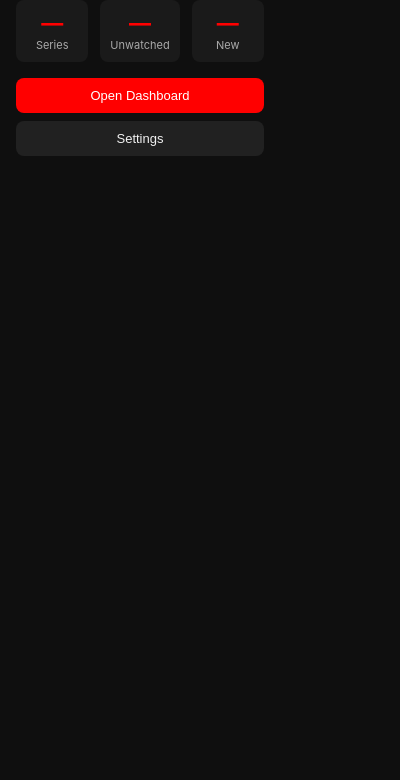
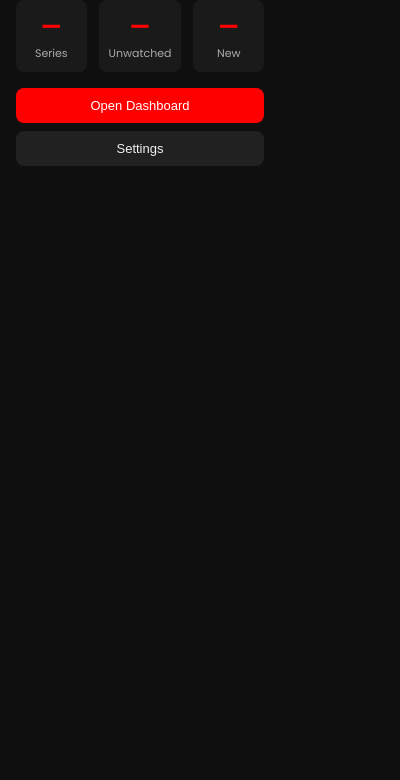
Before and after one commit to LorenzoPrincigalli/YtSeries, a browser extension: page src/popup/popup.html in a window 400 px wide. Shown: the part 64-844 px from the top of the page. Drawn offline with Linux system fonts and the light colour scheme.

Commit message:
feat(frontend): add Poppins font and expanded design tokens
- Bundle Poppins woff2 (400/500/600/700, latin + latin-ext + devanagari)
- New variables.css with @font-face declarations and extended CSS custom properties
- Expanded THEME_COLORS with primaryHover, cardHover, border, modalBg, danger, success, warning, borderLight
- Popup now theme-aware: links variables.css, applies theme on state load
- applyTheme() sets all 14 CSS variables on :root

```diff
--- a/src/popup/popup.html
+++ b/src/popup/popup.html
@@ -2,13 +2,14 @@
 <html>
 <head>
   <meta charset="utf-8">
+  <link rel="stylesheet" href="../tab/variables.css">
   <style>
     * { margin: 0; padding: 0; box-sizing: border-box; }
     body {
       width: 280px;
-      font-family: -apple-system, BlinkMacSystemFont, 'Segoe UI', Roboto, sans-serif;
-      background: #0f0f0f;
-      color: #f1f1f1;
+      font-family: var(--font-primary);
+      background: var(--bg);
+      color: var(--text);
       padding: 16px;
     }
     .header {
@@ -17,46 +18,46 @@
       gap: 10px;
       margin-bottom: 16px;
     }
-    .header img { width: 32px; height: 32px; border-radius: 4px; }
+    .header img { width: 32px; height: 32px; border-radius: var(--radius-sm); }
     .header h1 { font-size: 16px; font-weight: 600; flex: 1; }
     .sync-dot {
       width: 8px;
       height: 8px;
       border-radius: 50%;
-      background: #555;
+      background: var(--border);
       flex-shrink: 0;
     }
-    .sync-dot.connected { background: #2ecc71; }
-    .sync-dot.error { background: #ff0000; }
-    .sync-dot.syncing { background: #f39c12; }
+    .sync-dot.connected { background: var(--success); }
+    .sync-dot.error { background: var(--primary); }
+    .sync-dot.syncing { background: var(--warning); }
     .sync-hint {
       font-size: 11px;
-      color: #888;
+      color: var(--text-muted);
       margin-bottom: 12px;
       line-height: 1.3;
     }
     .stats { display: flex; gap: 12px; margin-bottom: 16px; }
     .stat {
       flex: 1;
-      background: #1a1a1a;
-      border-radius: 8px;
+      background: var(--card-bg);
+      border-radius: var(--radius);
       padding: 10px;
       text-align: center;
     }
-    .stat-num { font-size: 22px; font-weight: 700; color: #ff0000; }
-    .stat-label { font-size: 11px; color: #aaaaaa; margin-top: 2px; }
+    .stat-num { font-size: 22px; font-weight: 700; color: var(--primary); }
+    .stat-label { font-size: 11px; color: var(--text-muted); margin-top: 2px; }
     .btn-pro {
       display: block;
       width: 100%;
       padding: 10px;
       border: none;
-      border-radius: 8px;
+      border-radius: var(--radius);
       font-size: 13px;
       font-weight: 600;
       cursor: pointer;
       text-align: center;
       margin-bottom: 8px;
-      background: linear-gradient(135deg, #2ecc71, #27ae60);
+      background: linear-gradient(135deg, var(--success), #27ae60);
       color: #fff;
     }
     .btn-pro:hover { opacity: 0.9; }
@@ -65,17 +66,17 @@
       width: 100%;
       padding: 10px;
       border: none;
-      border-radius: 8px;
+      border-radius: var(--radius);
       font-size: 13px;
       font-weight: 500;
       cursor: pointer;
       text-align: center;
       margin-bottom: 8px;
     }
-    .btn-primary { background: #ff0000; color: #fff; }
-    .btn-secondary { background: #212121; color: #f1f1f1; }
+    .btn-primary { background: var(--primary); color: #fff; }
+    .btn-secondary { background: var(--surface); color: var(--text); }
     .btn:hover { opacity: 0.85; }
-    .footer { font-size: 10px; color: #555; text-align: center; margin-top: 8px; }
+    .footer { font-size: 10px; color: var(--text-muted); text-align: center; margin-top: 8px; }
   </style>
 </head>
 <body>
--- a/src/popup/popup.js
+++ b/src/popup/popup.js
@@ -1,4 +1,44 @@
 const CHECKOUT_URL = 'https://ytseries.lemonsqueezy.com/checkout/buy/e9fee22a-1883-4076-b0db-22e34323b961'
+
+const THEME_COLORS = {
+  'classic-red': {
+    bg: '#0f0f0f', surface: '#212121', primary: '#ff0000', primaryHover: '#cc0000',
+    text: '#f1f1f1', textMuted: '#aaaaaa', cardBg: '#1a1a1a', cardHover: '#2a2a2a',
+    border: '#333', modalBg: '#212121', danger: '#E50914', success: '#2ecc71',
+    warning: '#f97316', borderLight: 'rgba(255,255,255,0.08)'
+  },
+  'ocean-blue': {
+    bg: '#0a1628', surface: '#0f1f3d', primary: '#1e90ff', primaryHover: '#187bda',
+    text: '#e0e8f0', textMuted: '#607080', cardBg: '#152540', cardHover: '#1a2f50',
+    border: '#1a3050', modalBg: '#0f1f3d', danger: '#E50914', success: '#2ecc71',
+    warning: '#f97316', borderLight: 'rgba(200,220,255,0.08)'
+  },
+  'forest': {
+    bg: '#0f1a0f', surface: '#1a2a1a', primary: '#2ecc71', primaryHover: '#27ae60',
+    text: '#e0f0e0', textMuted: '#608060', cardBg: '#1f301f', cardHover: '#2a402a',
+    border: '#2a3a2a', modalBg: '#1a2a1a', danger: '#E50914', success: '#2ecc71',
+    warning: '#f97316', borderLight: 'rgba(180,220,180,0.08)'
+  }
+}
+
+function applyPopupTheme(themeName) {
+  const colors = THEME_COLORS[themeName] || THEME_COLORS['classic-red']
+  const root = document.documentElement
+  root.style.setProperty('--bg', colors.bg)
+  root.style.setProperty('--surface', colors.surface)
+  root.style.setProperty('--primary', colors.primary)
+  root.style.setProperty('--primary-hover', colors.primaryHover)
+  root.style.setProperty('--text', colors.text)
+  root.style.setProperty('--text-muted', colors.textMuted)
+  root.style.setProperty('--card-bg', colors.cardBg)
+  root.style.setProperty('--card-hover', colors.cardHover)
+  root.style.setProperty('--border', colors.border)
+  root.style.setProperty('--modal-bg', colors.modalBg)
+  root.style.setProperty('--danger', colors.danger)
+  root.style.setProperty('--success', colors.success)
+  root.style.setProperty('--warning', colors.warning)
+  root.style.setProperty('--border-light', colors.borderLight)
+}
 
 const SYNC_HINTS = {
   not_configured: '',
@@ -65,6 +105,7 @@ try {
     if (!response?.success || !response.state) return
 
     const state = response.state
+    applyPopupTheme(state.settings?.theme || 'classic-red')
     updateSyncIndicator(response.syncStatus)
 
     const seriesList = Object.values(state.series || {})
--- a/src/tab/main.css
+++ b/src/tab/main.css
@@ -46,7 +46,7 @@
 
 html, body {
   height: 100%;
-  font-family: -apple-system, BlinkMacSystemFont, 'Segoe UI', Roboto, Oxygen, Ubuntu, sans-serif;
+  font-family: var(--font-primary);
   background: var(--bg);
   color: var(--text);
   overflow-x: hidden;
--- /dev/null
+++ b/src/tab/variables.css
@@ -0,0 +1,151 @@
+@font-face {
+  font-family: 'Poppins';
+  font-style: normal;
+  font-weight: 400;
+  font-display: swap;
+  src: url('fonts/poppins-400-latin.woff2') format('woff2');
+  unicode-range: U+0000-00FF, U+0131, U+0152-0153, U+02BB-02BC, U+02C6, U+02DA, U+02DC, U+0304, U+0308, U+0329, U+2000-206F, U+20AC, U+2122, U+2191, U+2193, U+2212, U+2215, U+FEFF, U+FFFD;
+}
+
+@font-face {
+  font-family: 'Poppins';
+  font-style: normal;
+  font-weight: 400;
+  font-display: swap;
+  src: url('fonts/poppins-400-latin-ext.woff2') format('woff2');
+  unicode-range: U+0100-02BA, U+02BD-02C5, U+02C7-02CC, U+02CE-02D7, U+02DD-02FF, U+0304, U+0308, U+0329, U+1D00-1DBF, U+1E00-1E9F, U+1EF2-1EFF, U+2020, U+20A0-20AB, U+20AD-20C0, U+2113, U+2C60-2C7F, U+A720-A7FF;
+}
+
+@font-face {
+  font-family: 'Poppins';
+  font-style: normal;
+  font-weight: 400;
+  font-display: swap;
+  src: url('fonts/poppins-400-devanagari.woff2') format('woff2');
+  unicode-range: U+0900-097F, U+1CD0-1CF9, U+200C-200D, U+20A8, U+20B9, U+20F0, U+25CC, U+A830-A839, U+A8E0-A8FF, U+11B00-11B09;
+}
+
+@font-face {
+  font-family: 'Poppins';
+  font-style: normal;
+  font-weight: 500;
+  font-display: swap;
+  src: url('fonts/poppins-500-latin.woff2') format('woff2');
+  unicode-range: U+0000-00FF, U+0131, U+0152-0153, U+02BB-02BC, U+02C6, U+02DA, U+02DC, U+0304, U+0308, U+0329, U+2000-206F, U+20AC, U+2122, U+2191, U+2193, U+2212, U+2215, U+FEFF, U+FFFD;
+}
+
+@font-face {
+  font-family: 'Poppins';
+  font-style: normal;
+  font-weight: 500;
+  font-display: swap;
+  src: url('fonts/poppins-500-latin-ext.woff2') format('woff2');
+  unicode-range: U+0100-02BA, U+02BD-02C5, U+02C7-02CC, U+02CE-02D7, U+02DD-02FF, U+0304, U+0308, U+0329, U+1D00-1DBF, U+1E00-1E9F, U+1EF2-1EFF, U+2020, U+20A0-20AB, U+20AD-20C0, U+2113, U+2C60-2C7F, U+A720-A7FF;
+}
+
+@font-face {
+  font-family: 'Poppins';
+  font-style: normal;
+  font-weight: 500;
+  font-display: swap;
+  src: url('fonts/poppins-500-devanagari.woff2') format('woff2');
+  unicode-range: U+0900-097F, U+1CD0-1CF9, U+200C-200D, U+20A8, U+20B9, U+20F0, U+25CC, U+A830-A839, U+A8E0-A8FF, U+11B00-11B09;
+}
+
+@font-face {
+  font-family: 'Poppins';
+  font-style: normal;
+  font-weight: 600;
+  font-display: swap;
+  src: url('fonts/poppins-600-latin.woff2') format('woff2');
+  unicode-range: U+0000-00FF, U+0131, U+0152-0153, U+02BB-02BC, U+02C6, U+02DA, U+02DC, U+0304, U+0308, U+0329, U+2000-206F, U+20AC, U+2122, U+2191, U+2193, U+2212, U+2215, U+FEFF, U+FFFD;
+}
+
+@font-face {
+  font-family: 'Poppins';
+  font-style: normal;
+  font-weight: 600;
+  font-display: swap;
+  src: url('fonts/poppins-600-latin-ext.woff2') format('woff2');
+  unicode-range: U+0100-02BA, U+02BD-02C5, U+02C7-02CC, U+02CE-02D7, U+02DD-02FF, U+0304, U+0308, U+0329, U+1D00-1DBF, U+1E00-1E9F, U+1EF2-1EFF, U+2020, U+20A0-20AB, U+20AD-20C0, U+2113, U+2C60-2C7F, U+A720-A7FF;
+}
+
+@font-face {
+  font-family: 'Poppins';
+  font-style: normal;
+  font-weight: 600;
+  font-display: swap;
+  src: url('fonts/poppins-600-devanagari.woff2') format('woff2');
+  unicode-range: U+0900-097F, U+1CD0-1CF9, U+200C-200D, U+20A8, U+20B9, U+20F0, U+25CC, U+A830-A839, U+A8E0-A8FF, U+11B00-11B09;
+}
+
+@font-face {
+  font-family: 'Poppins';
+  font-style: normal;
+  font-weight: 700;
+  font-display: swap;
+  src: url('fonts/poppins-700-latin.woff2') format('woff2');
+  unicode-range: U+0000-00FF, U+0131, U+0152-0153, U+02BB-02BC, U+02C6, U+02DA, U+02DC, U+0304, U+0308, U+0329, U+2000-206F, U+20AC, U+2122, U+2191, U+2193, U+2212, U+2215, U+FEFF, U+FFFD;
+}
+
+@font-face {
+  font-family: 'Poppins';
+  font-style: normal;
+  font-weight: 700;
+  font-display: swap;
+  src: url('fonts/poppins-700-latin-ext.woff2') format('woff2');
+  unicode-range: U+0100-02BA, U+02BD-02C5, U+02C7-02CC, U+02CE-02D7, U+02DD-02FF, U+0304, U+0308, U+0329, U+1D00-1DBF, U+1E00-1E9F, U+1EF2-1EFF, U+2020, U+20A0-20AB, U+20AD-20C0, U+2113, U+2C60-2C7F, U+A720-A7FF;
+}
+
+@font-face {
+  font-family: 'Poppins';
+  font-style: normal;
+  font-weight: 700;
+  font-display: swap;
+  src: url('fonts/poppins-700-devanagari.woff2') format('woff2');
+  unicode-range: U+0900-097F, U+1CD0-1CF9, U+200C-200D, U+20A8, U+20B9, U+20F0, U+25CC, U+A830-A839, U+A8E0-A8FF, U+11B00-11B09;
+}
+
+:root {
+  --font-primary: 'Poppins', -apple-system, BlinkMacSystemFont, 'Segoe UI', Roboto, sans-serif;
+
+  --bg: #0f0f0f;
+  --surface: #212121;
+  --primary: #ff0000;
+  --primary-hover: #cc0000;
+  --text: #f1f1f1;
+  --text-muted: #aaaaaa;
+  --card-bg: #1a1a1a;
+  --card-hover: #2a2a2a;
+  --border: #333;
+  --modal-bg: #212121;
+
+  --danger: #E50914;
+  --success: #2ecc71;
+  --warning: #f97316;
+
+  --radius-sm: 4px;
+  --radius: 8px;
+  --radius-lg: 12px;
+  --radius-xl: 16px;
+
+  --space-xs: 4px;
+  --space-sm: 8px;
+  --space-md: 16px;
+  --space-lg: 24px;
+  --space-xl: 32px;
+  --space-2xl: 60px;
+
+  --z-base: 1;
+  --z-card-hover: 10;
+  --z-header: 100;
+  --z-modal: 200;
+  --z-toast: 300;
+
+  --shadow-card: 0 2px 8px rgba(0,0,0,0.3);
+  --shadow-elevated: 0 8px 30px rgba(0,0,0,0.5);
+
+  --transition-fast: 0.15s ease;
+  --transition: 0.2s ease;
+  --transition-slow: 0.4s ease;
+}
```
Also changed, not shown: src/shared/constants.js (+24 -3 lines), src/tab/app.js (+8 -1 lines), src/tab/index.html (+1 -0 lines), src/tab/fonts/poppins-400-devanagari.woff2 (added), src/tab/fonts/poppins-400-latin-ext.woff2 (added), src/tab/fonts/poppins-400-latin.woff2 (added), src/tab/fonts/poppins-500-devanagari.woff2 (added), src/tab/fonts/poppins-500-latin-ext.woff2 (added), src/tab/fonts/poppins-500-latin.woff2 (added), src/tab/fonts/poppins-600-devanagari.woff2 (added), src/tab/fonts/poppins-600-latin-ext.woff2 (added), src/tab/fonts/poppins-600-latin.woff2 (added), src/tab/fonts/poppins-700-devanagari.woff2 (added), src/tab/fonts/poppins-700-latin-ext.woff2 (added), 1 more files.
